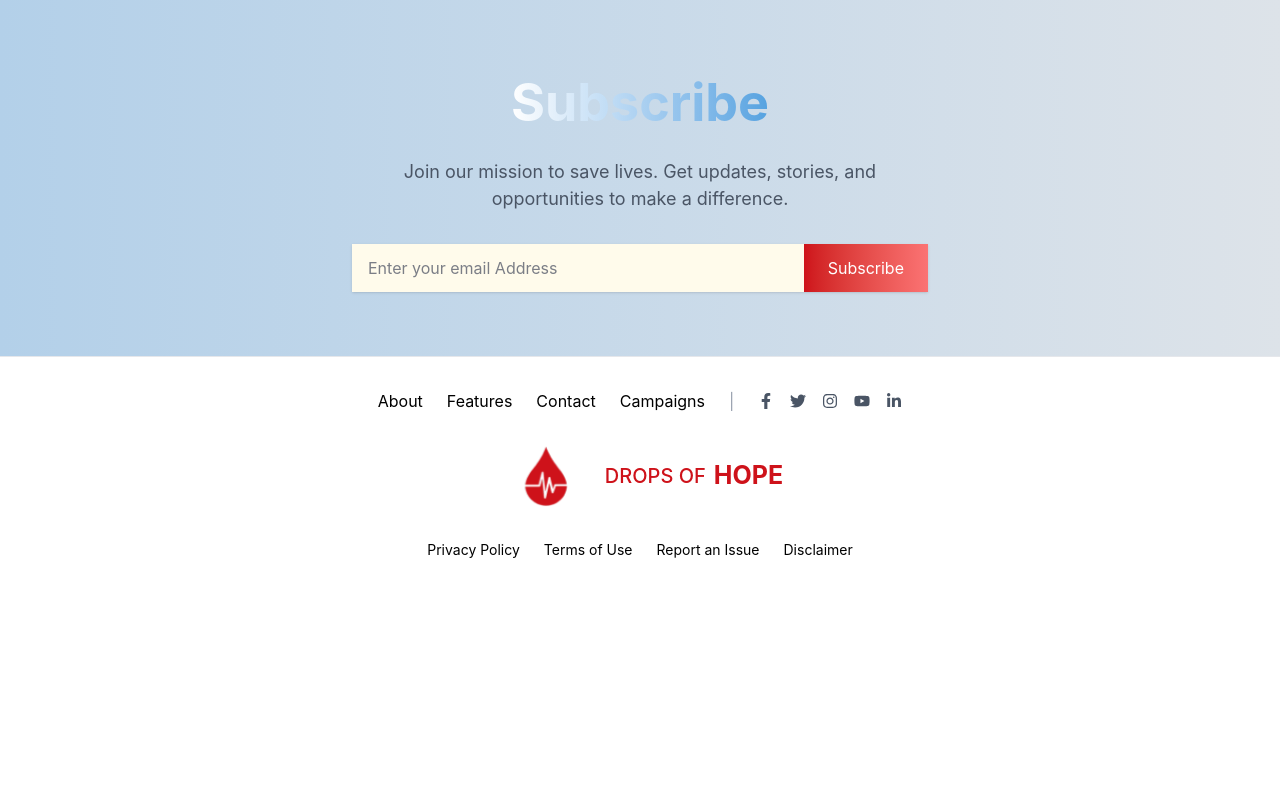
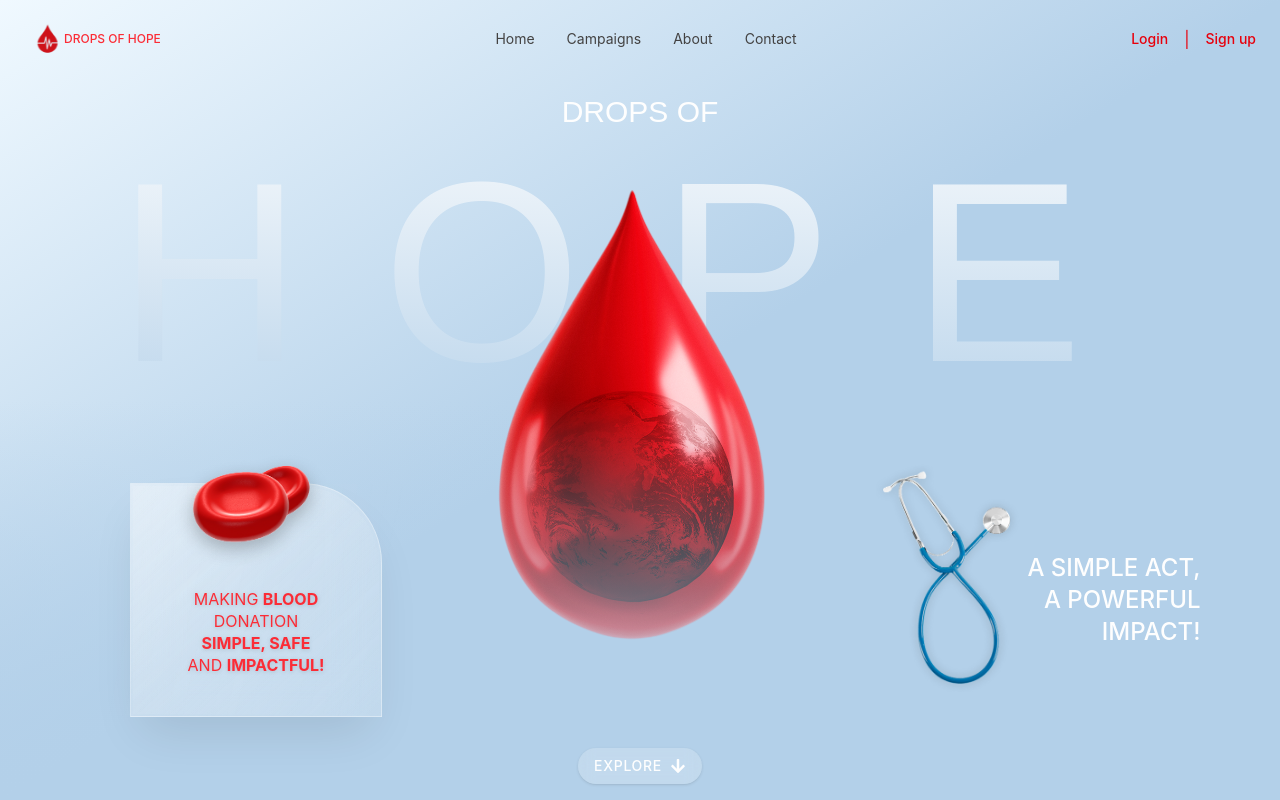
Before and after one commit to Drops-of-Hope/doh_web_frontend, a Next.js app: page / in a window 1280 px wide. Shown: the top 800 px of the page. Built offline with nearby package versions, Linux system fonts and the light colour scheme.

Commit message:
fix: resolved lint issues

```diff
--- a/src/app/page.tsx
+++ b/src/app/page.tsx
@@ -1,16 +1,15 @@
-import { Hero, NavBar, Footer } from "@/components";
+import { Hero, NavBar } from "@/components";
 
 export default function Home() {
 
   return (
     <main>
-      {/* <NavBar />
+      <NavBar />
       <Hero />
       <div id="section-1" className="h-[100vh] flex flex-col items-center justify-center">
         next section to test the hero button scrollable function
-      </div> */}
+      </div>
 
-      <Footer />
     </main>
   );
 }
```
